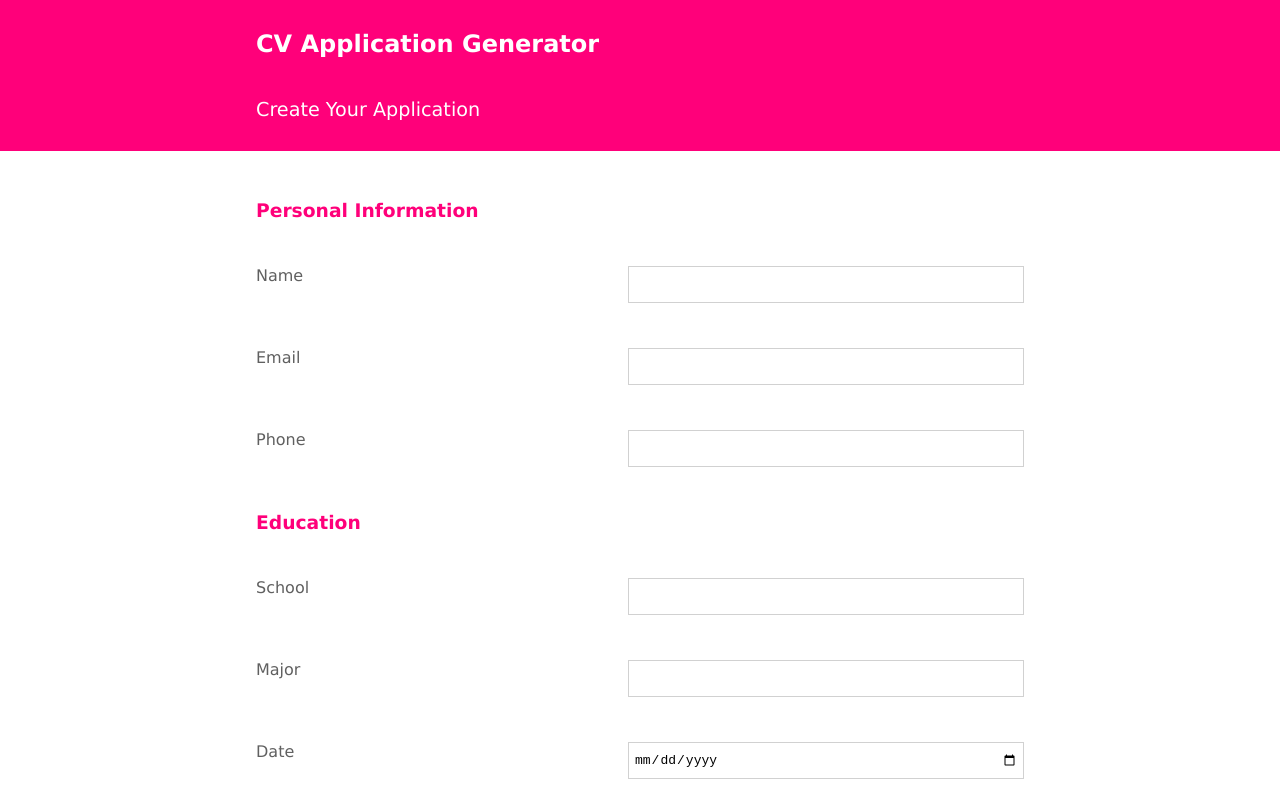
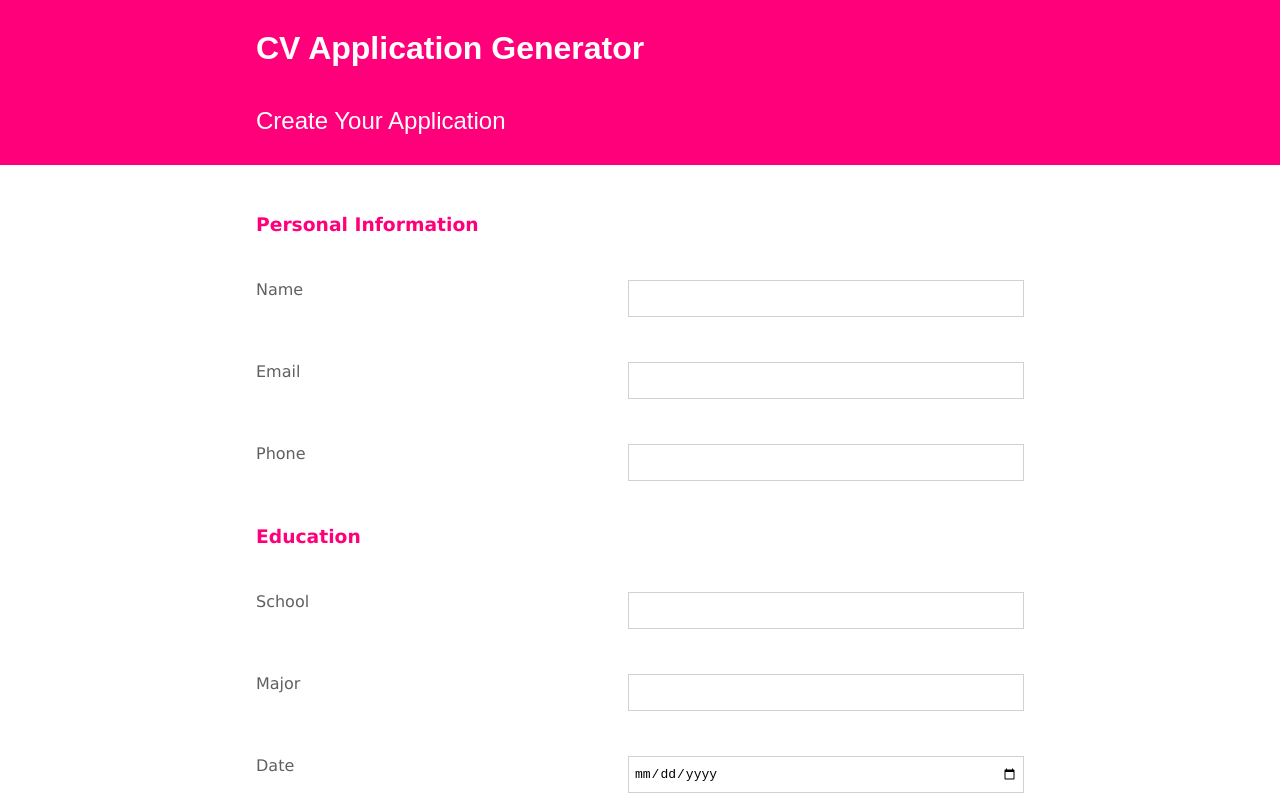
Before and after one commit to prosperitty/CV-project, a React (Create React App) app: page / in a window 1280 px wide. Shown: the top 800 px of the page. Built offline with nearby package versions, Linux system fonts and the light colour scheme.

Commit message:
hid edit button when printing. updated fonts

```diff
--- a/src/styles/App.css
+++ b/src/styles/App.css
@@ -11,20 +11,22 @@ h3 {
 }
 
 h1 {
+  font-family: 'Quicksand', sans-serif;
   max-width: 768px;
   margin: 0 auto;
-  font-size: 1.5em;
+  font-size: 2em;
   color: white;
 }
 
 h2 {
+  font-family: 'Quicksand', sans-serif;
   max-width: 768px;
   padding-top: 40px;
   margin: 0px auto;
   color: white;
 
   font-weight: 400;
-  font-size: 1.2em;
+  font-size: 1.5em;
   text-transform: capitalize;
 }
 
@@ -93,6 +95,7 @@ button {
 }
 
 .info-name {
+  font-family: Verdana, Geneva, Tahoma, sans-serif;
   color: black;
   text-align: center;
   text-transform: capitalize;
@@ -121,3 +124,9 @@ h4 {
 
   text-transform: capitalize;
 }
+
+@media print {
+  .btn-edit {
+    display: none !important;
+  }
+}
```
